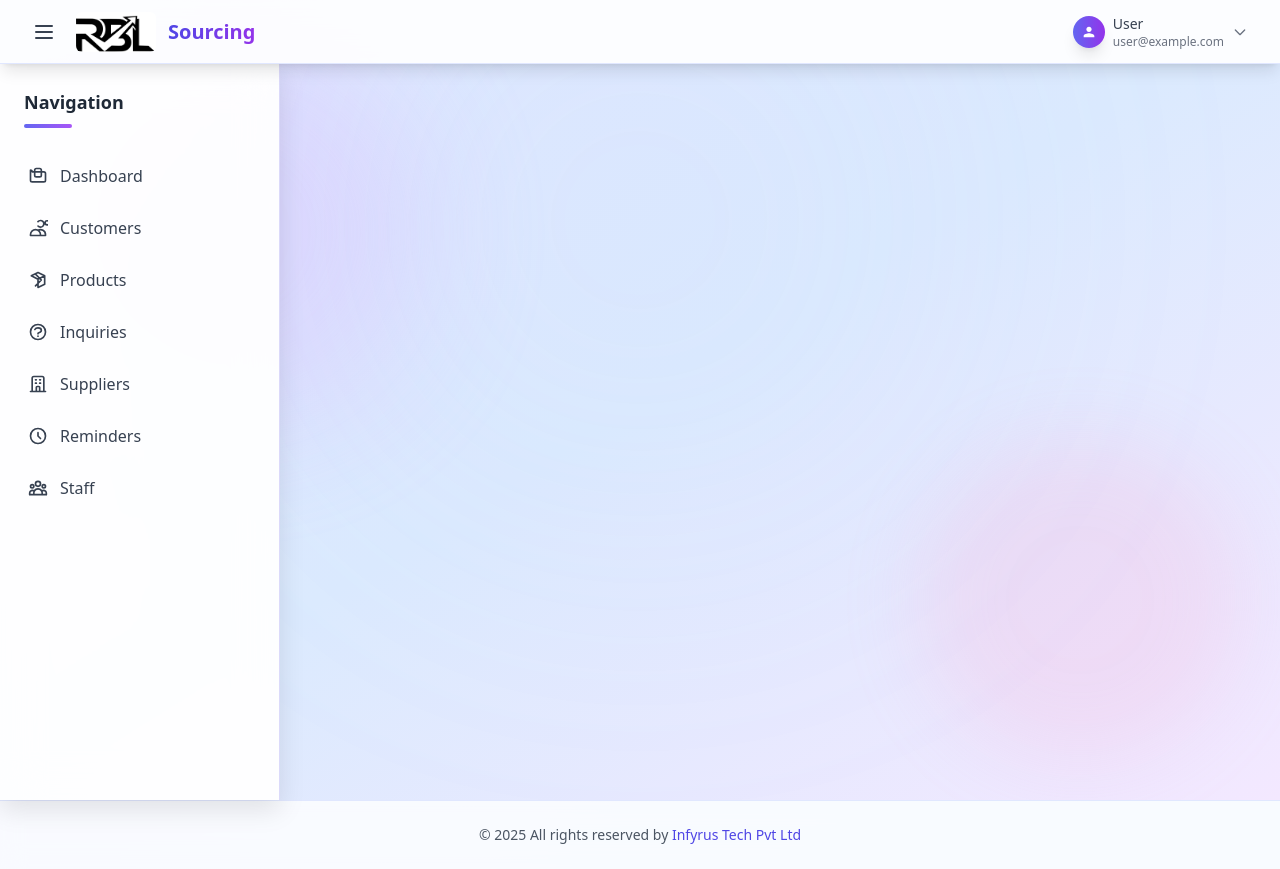
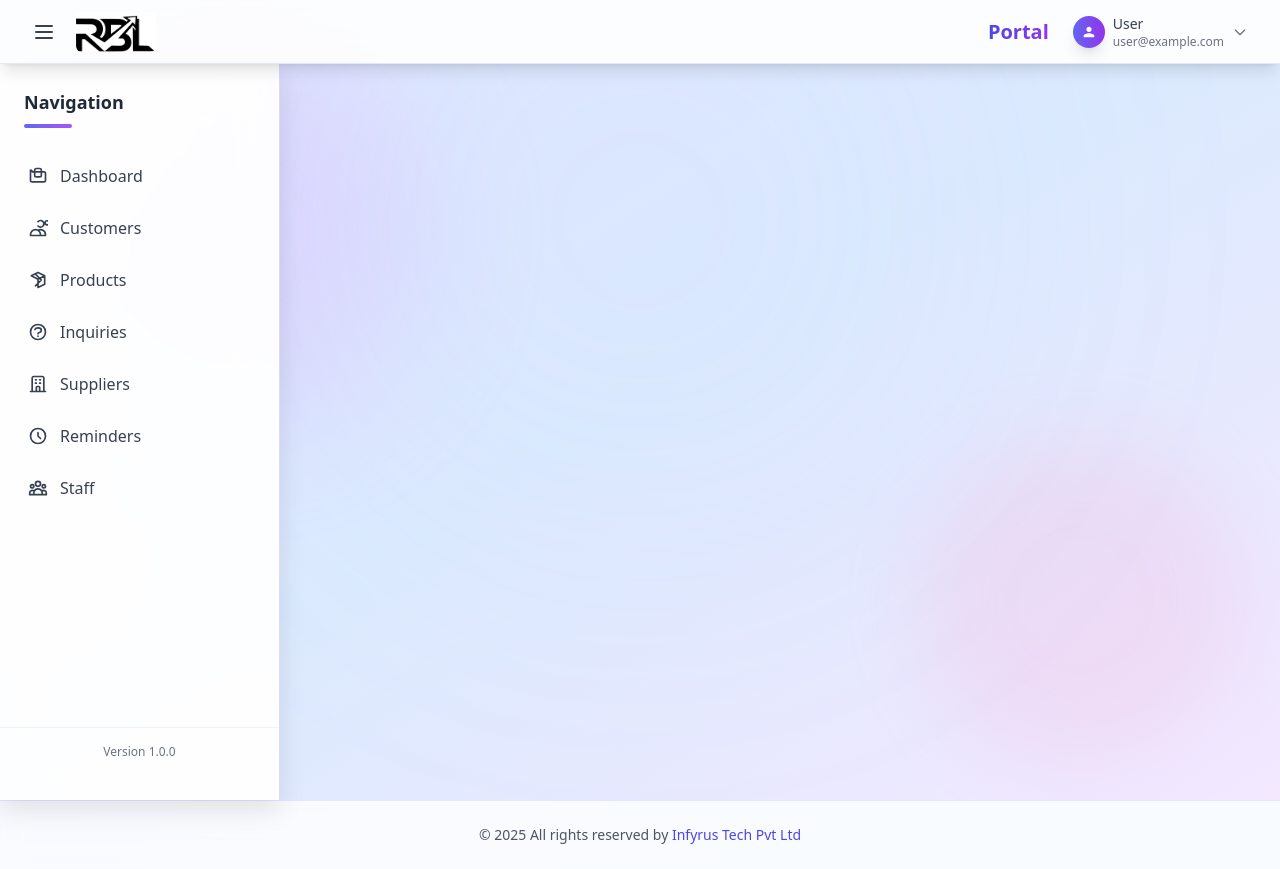
Before and after one commit to Infyrus-Tech-Pvt-Ltd/rblsourcingportal, a Flask app: template templates/index.html in a window 1280 px wide. Run offline with Flask 3, Linux system fonts and the light colour scheme; the template is opened without the code that fills it, so the values that code supplies are empty; some libraries are stand-ins or nearby versions.

Commit message:
all good. safe point. now implementing version and moved portal text to the bottom

```diff
--- a/app.py
+++ b/app.py
@@ -24,6 +24,7 @@ load_dotenv()
 
 app.secret_key = os.getenv('SECRET_KEY')
 DEV_MODE = os.getenv('DEV_MODE', 'False') == 'True'
+VERSION = os.getenv('VERSION', '1.0.0')
 
 # =============================================================================
 # CONFIGURATION AND CONSTANTS
@@ -42,6 +43,15 @@ INQUIRIES_PER_PAGE = 7
 SUPPLIERS_PER_PAGE = 7
 
 pb = PocketBase(POCKETBASE_URL)
+
+# =============================================================================
+# TEMPLATE CONTEXT PROCESSORS
+# =============================================================================
+
+@app.context_processor
+def inject_version():
+    return dict(version=VERSION)
+
 # =============================================================================
 # UTILITY FUNCTIONS
 # =============================================================================
--- a/templates/index.html
+++ b/templates/index.html
@@ -3,7 +3,7 @@
 <head>
   <meta charset="UTF-8" />
   <meta name="viewport" content="width=device-width, initial-scale=1" />
-  <title>RBL Sourcing</title>
+  <title>RBL Portal</title>
   <link rel="icon" type="image/png" href="{{ url_for('static', filename='logo.jpg') }}">
   <script src="https://cdn.tailwindcss.com"></script>
   <!-- Add Heroicons for menu icons -->
@@ -167,10 +167,10 @@
       </button>
 
       <img src="{{ url_for('static', filename='logo.jpg') }}" alt="RBL Logo" class="h-10 w-20 mr-3 rounded-md" />
-      <h1 class="text-xl font-bold bg-gradient-to-r from-indigo-600 to-purple-600 bg-clip-text text-transparent">Sourcing</h1>
     </div>
 
     <div class="flex items-center space-x-4">
+      <h1 class="text-xl font-bold bg-gradient-to-r from-indigo-600 to-purple-600 bg-clip-text text-transparent">Portal</h1>
       <!-- User profile dropdown -->
       <div class="relative">
         <button id="user-menu-button" class="flex items-center space-x-2 p-2 rounded-lg hover:bg-indigo-50 transition-colors">
@@ -214,7 +214,8 @@
   <div id="sidebar-overlay"></div>
 
   <!-- Sidebar -->
-  <aside id="sidebar" class="scrollbar-thin scrollbar-thumb-indigo-200">
+  <aside id="sidebar" class="scrollbar-thin scrollbar-thumb-indigo-200 flex flex-col">
+    <div class="flex-1">
       <div class="px-6 mb-6">
         <h2 class="text-lg font-semibold text-gray-800 mb-2">Navigation</h2>
         <div class="w-12 h-1 bg-gradient-to-r from-indigo-500 to-purple-500 rounded-full"></div>
@@ -273,6 +274,14 @@
           <span class="font-medium">Staff</span>
         </a>
       </nav>
+    </div>
+
+    <!-- Version display at bottom center of sidebar -->
+    <div class="px-6 py-4 border-t border-gray-200/50">
+      <div class="text-center">
+        <p class="text-xs text-gray-500 font-medium">Version {{ version or '1.0.0' }}</p>
+      </div>
+    </div>
   </aside>
 
   <!-- Main Content -->
```
Also changed, not shown: 2 other files. Lines whose indentation alone changed are shown as unchanged.
